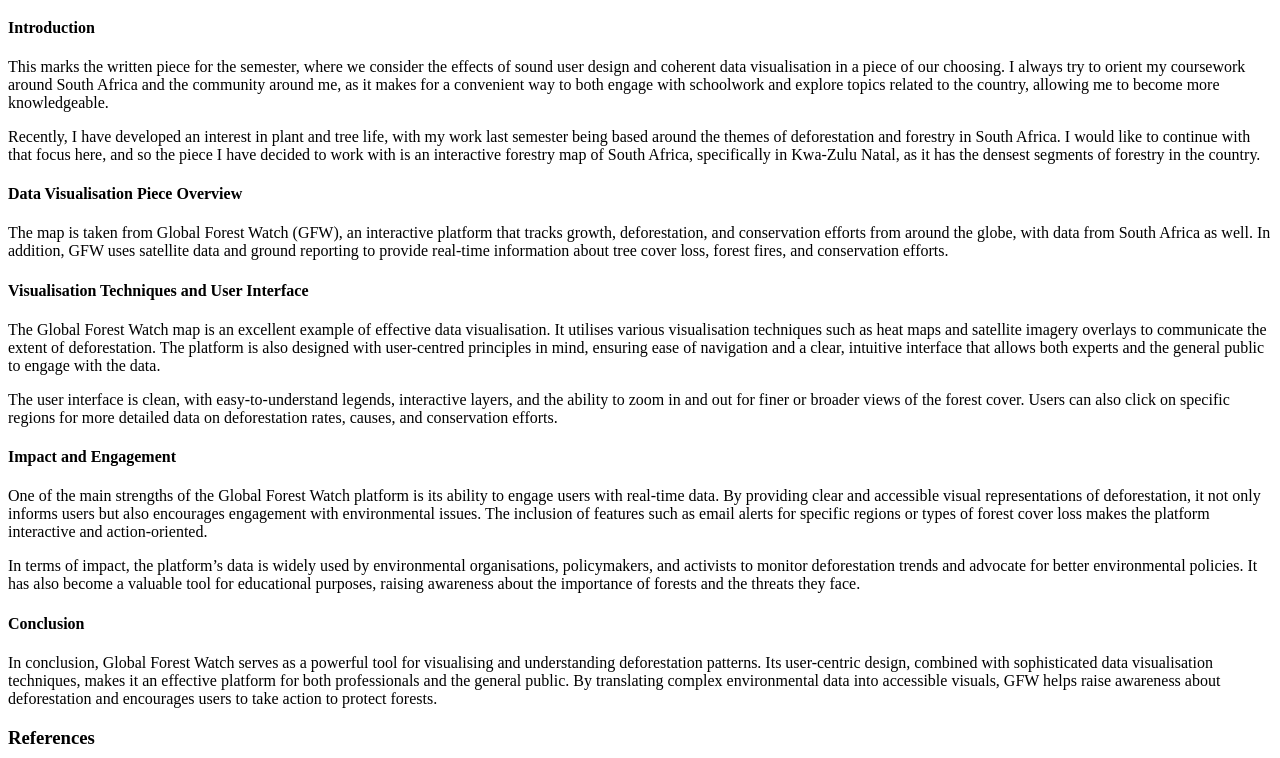
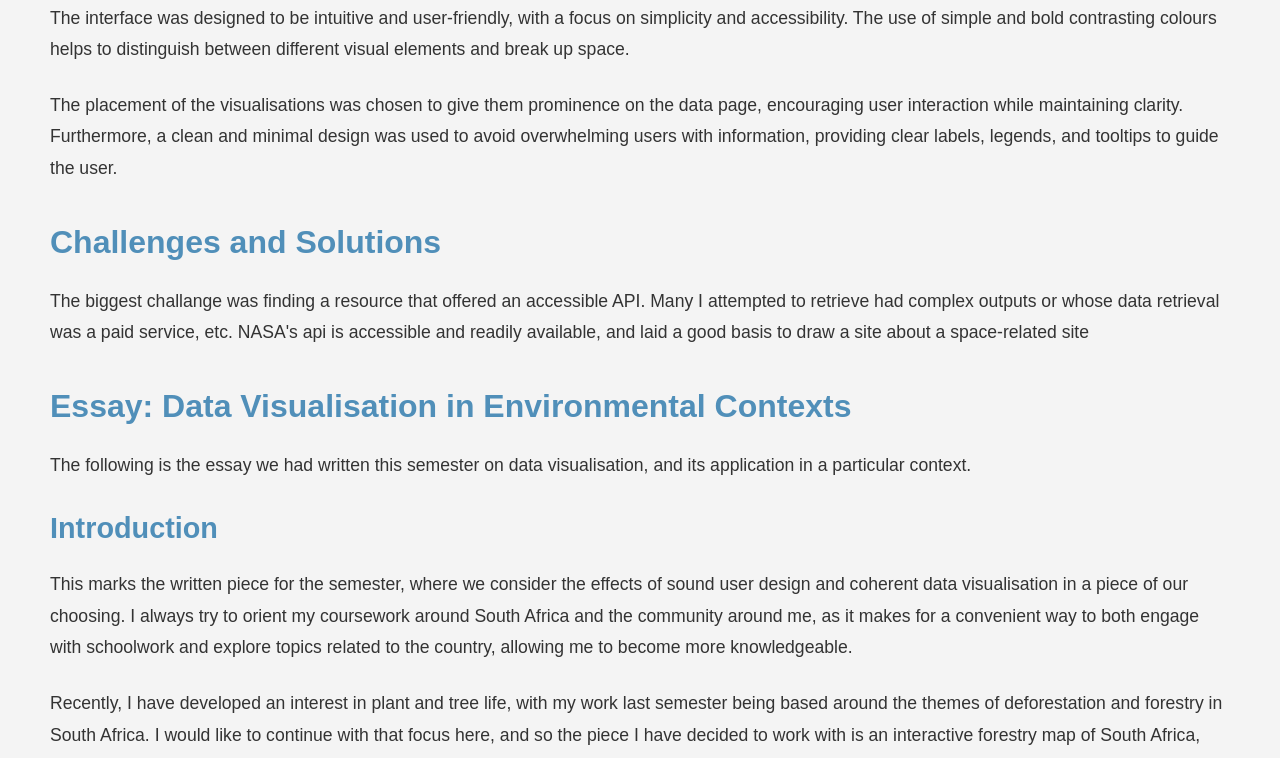
Before and after one commit to 2451668/commercial-website, a website: page theory.html in a window 1280 px wide. Shown: the part 764-1522 px from the top of the page. Drawn offline with Linux system fonts and the light colour scheme; the site is published under a folder, as on GitHub Pages, so addresses that start at the root find nothing.

Commit message:
amended styling

```diff
--- a/theory.html
+++ b/theory.html
@@ -3,9 +3,9 @@
 <head>
     <meta charset="UTF-8">
     <meta name="viewport" content="width=device-width, initial-scale=1.0">
-    <link rel="stylesheet" href="/css/theory.css">
-    <link rel="stylesheet" href="/css/navbar.css">
-    <link rel="stylesheet" href="/css/footer.css">
+    <link rel="stylesheet" href="css/theory.css">
+    <link rel="stylesheet" href="css/navbar.css">
+    <link rel="stylesheet" href="css/footer.css">
     <title>Theory - NEO Visualisation</title>
 </head>
 <body>
```
